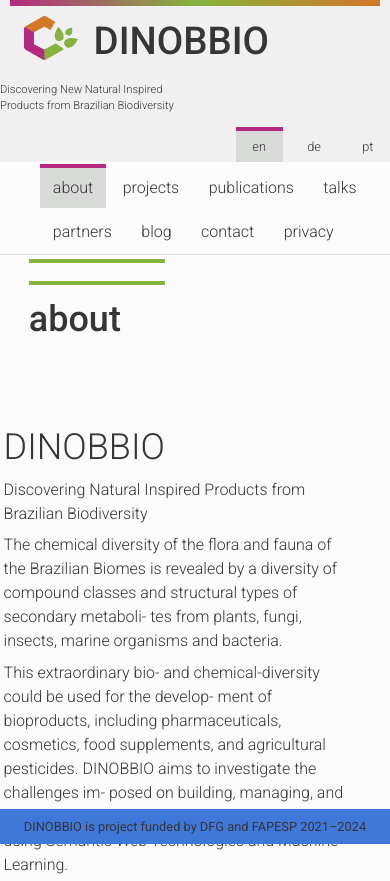
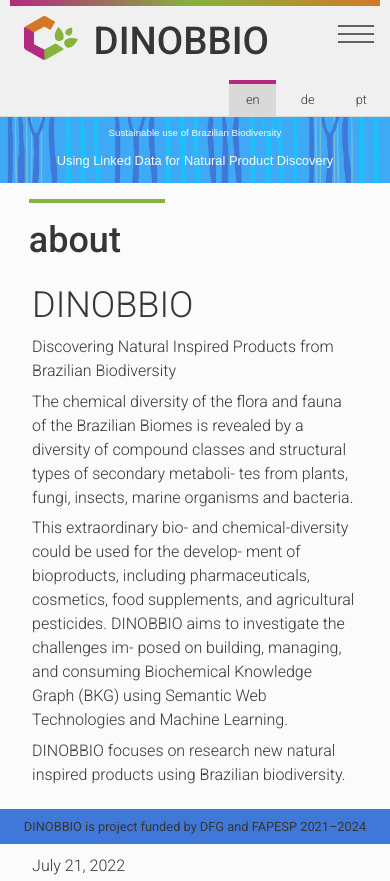
Before and after one commit to AKSW/DINOBBIO.website, a plain HTML site: page index.html in a window 390 px wide. Shown: the top 881 px of the page. Drawn offline with Linux system fonts and the light colour scheme.

Commit message:
mobile for index

```diff
--- a/assets/css/dinobbio.css
+++ b/assets/css/dinobbio.css
@@ -61,6 +61,11 @@ h5 {
     text-rendering: optimizeLegibility;
 }
 
+@media only screen and (min-width: 45em) and (max-width: 64em) {  /* 720px */
+  h1 { font-size: 2.25rem}
+  h2,h3 {font-size: 1.875rem}
+  h4,h5 {font-size: 1.375rem}
+}
 p {
     font-size: 1rem;
     font-weight: 100;
@@ -74,7 +79,7 @@ p > a {
     background-color: #d8dAd8;
 }
 
-.main-menue a {color: #363636;}
+.main-menu a {color: #363636;}
 
 #close-button {
     font-size: 2rem;
@@ -98,7 +103,7 @@ p > a {
     margin-bottom: 0.2em;
 }
 
-#admin-menue {
+#menu {
   font-size: 12px;
   font-weight: 300;
   background-color: #f0f0f0;
@@ -125,11 +130,12 @@ p > a {
   float: left;
 }
 
-.admin {
+#language .navbar-lang {
   margin-top: 0.5em;
+  margin-right: 0.5em;
 }
 
-.admin div {
+#language div {
   font-size: 0.8rem;
   line-height: 1rem;
   float: right;
@@ -144,56 +150,125 @@ p > a {
     padding: 1.15em 0 0 4em;
   }
 
-  #language {
+  #language .navbar-lang {
     padding: 0.15em 0 0 0;
   }
 
-.navbar-admin div {
+.navbar-lang div {
   padding: 0.6em 1.3em;
 }
 
-.navbar-admin .nav-item {
+.navbar-lang .nav-item {
   border-top: 0.25rem solid #f0f0f0;
 }
 
-.navbar-admin .active {
+.navbar-lang .active {
   background-color: #d8dAd8;
   border-top: 0.25rem solid #b62981;
 }
 
   /* 2. Menue:  */
 
-#main-menue {font-size: 1em; font-weight: 100; text-rendering: optimizeLegibility;}
-#main-menue > ul {float: right; padding-right: 0; }
+#main-menu {font-size: 1em; font-weight: 100; text-rendering: optimizeLegibility;  }
+#main-menu > ul {float: right; padding-right: 0; }
 
-.main-menue { margin: 0;}
+.main-menu { margin: 0;}
 
-.main-menue-nav {
+.main-menu-nav {
   margin: 0;
   background-color: #fbfbfb;
   border-bottom: 0.1em solid #d8dAd8;
 }
 
-nav button {display: none;}
 nav ul { list-style: none;}
 nav li { margin: 0; display: inline-block;}
 nav a { text-decoration: none; }
 
-.main-menue .nav-item {
+.main-menu .nav-item {
   padding: 0.5em 0.8em;
   border-top: 0.25rem solid #fbfbfb;
 }
 
 .nav-item:focus, .nav-item:hover, .nav-item:active { border-top: 0.25rem solid #d47827; }
 
-.main-menue .active {
+.main-menu .active {
   padding: 0.5em 0.8em;
   background-color: #d8dAd8;
   border-top: 0.25rem solid #b62981;
 }
 
+#burger-menu {
+  display: flex; /* используем flex для центрирования содержимого */
+  align-items: center;  /* центрируем содержимое кнопки */
+  position: fixed;
+  top: 1rem;
+  right: 1rem;
+  width: 2.25rem;
+  height: 2.25rem;
+  cursor: pointer;
+  z-index: 1;
+}
 
-  /*Content*/
+#burger-menu > span,
+#burger-menu > span::before,
+#burger-menu > span::after {
+  display: block;
+  position: absolute;
+  width: 2.25rem;
+  height: 2px;
+  background-color: #616161;
+  transition: 0.3s;
+}
+#burger-menu > span::before {
+  content: '';
+  top: -0.5rem;
+}
+#burger-menu > span::after {
+  content: '';
+  top: 0.5rem;
+}
+
+#navbar-toggler:checked ~ #burger-menu > span {
+  transform: rotate(45deg);
+}
+
+#navbar-toggler:checked ~ #burger-menu > span::before {
+  top: 0; transform: rotate(0);
+}
+
+#navbar-toggler:checked ~ #burger-menu > span::after {
+  top: 0; transform: rotate(90deg);
+}
+
+#navbar-toggler~#main-menu {
+  display:none;
+}
+#navbar-toggler:checked~#main-menu {
+  display:block;
+}
+
+#main-menu {transition: transform 1s ease-in-out;}
+
+@media only screen and (min-width: 45em) {  /* 720px */
+  #main-menu {
+    display:block;
+  }
+  #nav-toggler, #burger-menu {
+    display:none;
+  }
+
+  h2,h3 {font-size: 1.875rem}
+  h4,h5 {font-size: 1.375rem}
+}
+#navbar-toggler~#main-menu {
+  display:none;
+}
+#navbar-toggler:checked~#main-menu {
+  display:block;
+}
+
+
+/*Content*/
 
 .title h1 div:nth-child(1) {
   font-family: 'OpenSans', sans-serif;
@@ -256,7 +331,7 @@ nav a { text-decoration: none; }
 
 
 
-.content-left, .content-center { margin-top: 0.2rem; margin-bottom: 4rem;}
+.content-left, .content-center { margin-top: 0.2rem;}
 
 .content-line {
   background: #85b33d;
@@ -296,6 +371,10 @@ nav a { text-decoration: none; }
   padding-right: 1.8rem;
 }
 
+@media only screen and (max-width: 45em) {  /* mobile */
+  .content-center .row > div {padding-left: 1.8rem;  padding-right: 1.8rem;}
+
+}
 .float-right {float: right!important}
 
 
@@ -311,7 +390,6 @@ nav a { text-decoration: none; }
 
 .partners-logo {
   padding: 1rem 2.2rem;
-  margin-bottom: 1vw;
   background-color: #d8dAd8;
 }
 
--- a/assets/js/dinobbio.js
+++ b/assets/js/dinobbio.js
@@ -1,3 +1,6 @@
+// add language selectors
+document.getElementById('language').innerHTML='<div class="navbar-lang"><div class="nav-item">pt</div><div class="nav-item">de</div><div class="nav-item">en</div></div>';
+
 // load different languages for menu items
 const nav_links = document.querySelectorAll('.nav-item .nav-link');
 nav_links.forEach(function(nav_link) {
@@ -132,10 +135,9 @@ lang_selectors.forEach(function(lang) {
   });
 });
 
+
+
 // if lang parameter is set in url than trigger click on this
-
-console.log(window.location.href.split('?')[1]);
-
 if (window.location.href.split('?')[1]=='lang=de') {
 	const clickEvent = new Event('click');
 	const lang_selectors = document.querySelectorAll('#language .nav-item');
@@ -164,9 +166,16 @@ setTimeout(function() {
 		if (nr==null) nr=1;
 		nr++; if (nr==4) nr=1;
 		document.querySelector('.title').setAttribute('slide-nr',nr);
-		document.querySelector('.title').setAttribute('class','col-8 title nr'+nr);
+		document.querySelector('.title').setAttribute('class','col-8 col-12-md title nr'+nr);
 		document.querySelector('.title').removeAttribute('style');
 	}, 5000);
 
 
   }, 10000);
+
+// fit page padding
+setInterval(function() {
+	const rect_header = document.querySelector('.main-menu-nav').getBoundingClientRect();
+	const rect_footer = document.querySelector('footer').getBoundingClientRect();
+	document.querySelector('content .page').setAttribute('style','padding: '+Math.trunc(rect_header.bottom)+'px 0px '+Math.trunc(rect_footer.height)+'px 0px');
+}, 1000);
--- a/index.html
+++ b/index.html
@@ -21,9 +21,9 @@
     <header>
       <div class="page">
       <!-- Nav Bar -->
-          <nav id="navbar" class="navbar navbar-light navbar-expand-sm fixed-top">
+          <nav id="navbar">
 
-          <div id="admin-menue" class="row">
+          <div id="menu" class="row">
             <div class="col-12 header-color">
             </div>
             <div class="col-6 logo">
@@ -31,33 +31,25 @@
               <div class="logo-name">
                   DINOBBIO
               </div>
-              <div class="logo-text">
+              <div class="logo-text hidden-sm hidden-md">
                 Discovering New Natural Inspired<br/>Products from Brazilian Biodiversity
               </div>
 
             </div>
-            <div class="col-6 admin">
-               <div id="language" class="navbar-admin">
-                 <div class="nav-item">pt</div>
-                 <div class="nav-item">de</div>
-                 <div class="nav-item active">en</div>
-              </div>
+            <div id="language" class="col-6">
             </div>
           </div>
 
 
-          <div class="row main-menue-nav">
+          <div class="row main-menu-nav">
       <!-- Navbar Toggle für mobile-->
-            <button class="navbar-toggler collapsed ml-auto" type="button" data-toggle="collapse" data-target="#navbarNav" aria-controls="navbarNav" aria-expanded="false" aria-label="Toggle navigation">
-              <span class="sr-only">Toggle navigation</span>
-              <span class="icon-bar top-bar"></span>
-              <span class="icon-bar middle-bar"></span>
-              <span class="icon-bar bottom-bar"></span>
-            </button>
-            <div class="col-2"></div>
-            <div class="col-8 collapse navbar-collapse text-right" id="main-menue">
-              <ul class="navbar-nav main-menue ml-auto flex-nowrap">
+            <div class="col-2 hidden-sm hidden-md"></div>
+            <input id="navbar-toggler" type="checkbox" style="display:none"/>
+            <label id="burger-menu" for="navbar-toggler" class="hidden-full hidden-md"><span></span></label>
+            <div class="col-8 col-12-md col-12-sm right" id="main-menu">
+                <ul class="navbar-nav main-menu ml-auto flex-nowrap">
       <!-- About Startseite -->
+
                 <li class="nav-item active">
                   <a class="nav-link" href="index.html">
                     about
@@ -109,7 +101,7 @@
 
               </ul>
             </div>
-            <div class="col-2"></div>
+            <div class="col-2 hidden-sm hidden-md"></div>
           </div>
         </nav>
       </div>
@@ -117,15 +109,15 @@
     <content>
       <div class="page">
         <div class="row">
-          <div class="col-2"></div>
-          <div class="col-8 title">
+          <div class="col-2 hidden-sm hidden-md"></div>
+          <div class="col-8 col-12-md title">
             <h1>
               <div>Sustainable use of Brazilian Biodiversity</div>
-              <div class="title-line"></div>
+              <div class="title-line hidden-sm"></div>
               <div>Using Linked Data for</br>Natural Product Discovery</div>
             </h1>
           </div>
-          <div class="col-2"></div>
+          <div class="col-2 hidden-sm hidden-md"></div>
         </div>
         <!-- colored line before content-->
         <div class="row">
@@ -134,7 +126,7 @@
           </div>
           <div class="col-1"></div>
           <div class="col-10">
-            <div class="content-line"></div>
+            <div class="content-line hidden-sm"></div>
           </div>
         </div>
         <div class="row">
```
Also changed, not shown: blog.html (+0 -4 lines), contact.html (+0 -3 lines), partners.html (+0 -4 lines), privacy.html (+0 -3 lines), projects.html (+0 -3 lines), publications.html (+1 -4 lines).
